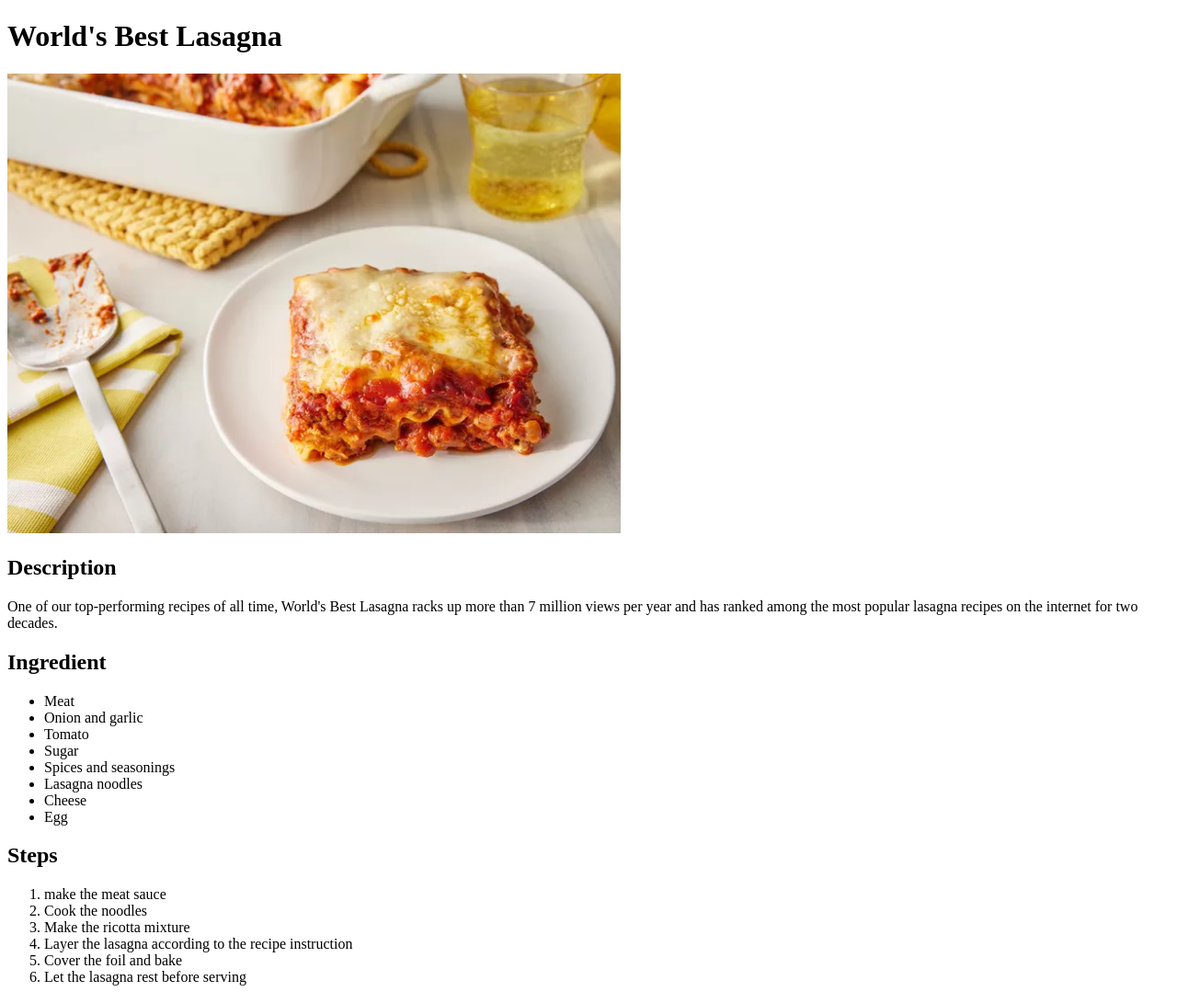
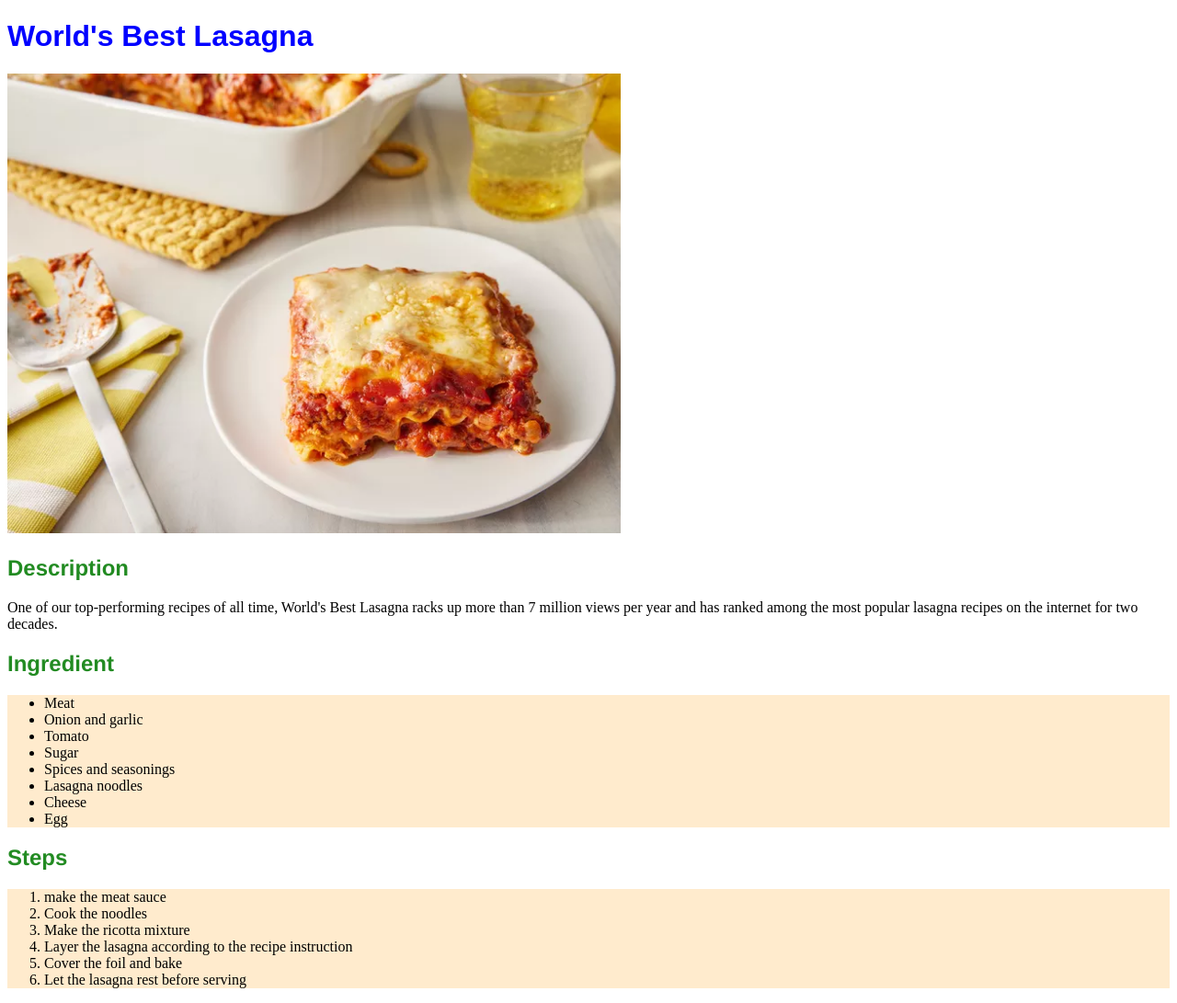
Before and after one commit to wasabinz/odin-recipes, a plain HTML site: page recipes/lasagna.html in a window 1280 px wide. Shown: the whole page at 92% size. Drawn offline with Linux system fonts and the light colour scheme.

Commit message:
add all the ugly styles

```diff
--- a/recipes/lasagna.html
+++ b/recipes/lasagna.html
@@ -4,6 +4,7 @@
     <meta charset="UTF-8">
     <meta name="viewport" content="width=device-width, initial-scale=1.0">
     <title>World's Best Lasagna</title>
+    <link rel="stylesheet" href="../style.css"
 </head>
 <body>
   <h1>World's Best Lasagna</h1>
--- /dev/null
+++ b/style.css
@@ -0,0 +1,16 @@
+/* style.css */
+
+h1 {
+    font-family: Copperplate, Papyrus, fantasy;
+    color: blue;
+}
+
+h2 {
+    font-family: 'Franklin Gothic Medium', 'Arial Narrow', Arial, sans-serif;
+    color:forestgreen
+}
+
+ul, ol {
+    font-family: 'Times New Roman', Times, serif;
+    background-color: blanchedalmond;
+}
```
Also changed, not shown: index.html (+1 -0 lines), recipes/mexican_steak.html (+1 -0 lines).
